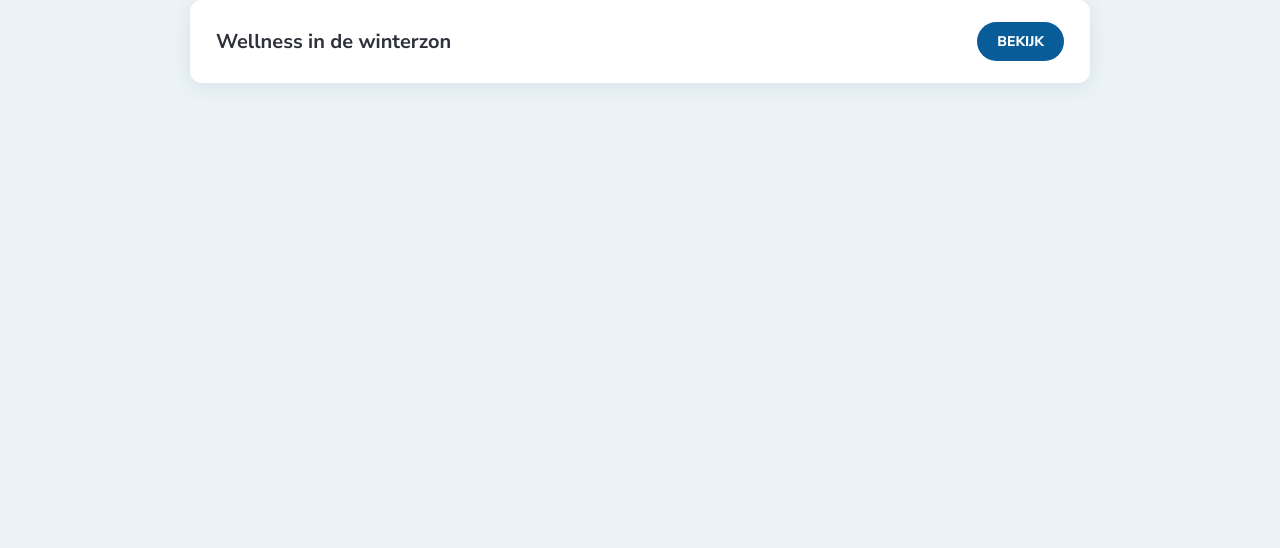
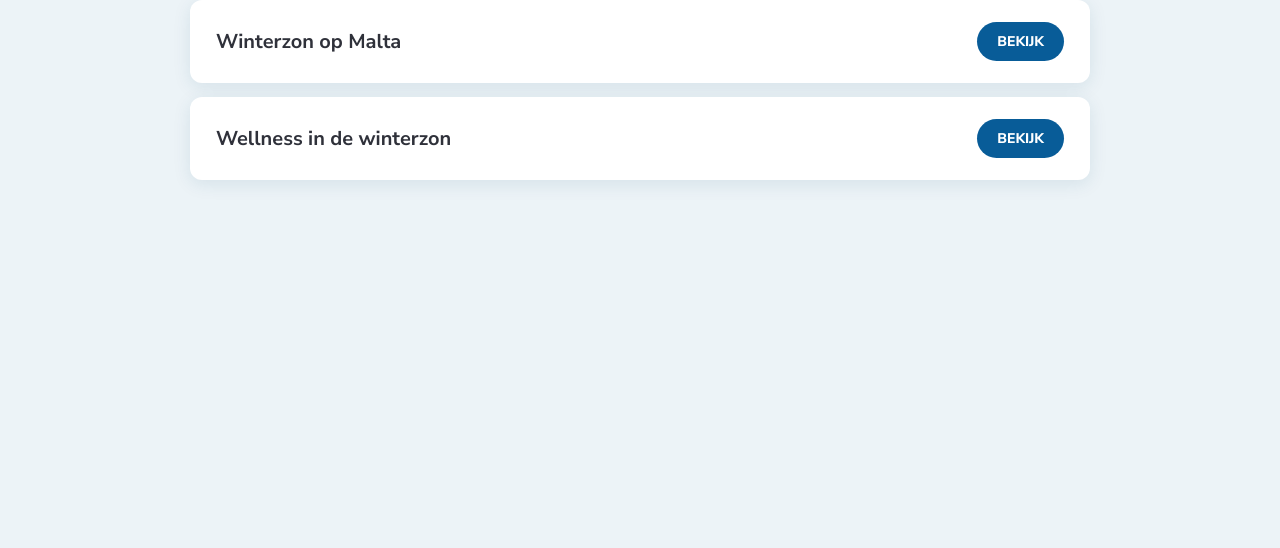
Before and after one commit to lievenlekens/malta, a plain HTML site: page index.html in a window 1280 px wide. Shown: the part 252-800 px from the top of the page. Drawn offline with Linux system fonts and the light colour scheme.

Commit message:
Add files via upload

```diff
--- a/index.html
+++ b/index.html
@@ -23,6 +23,7 @@ a.card span{background:#085C98;color:#fff;border-radius:999px;padding:10px 20px;
 <header><img src="wellness/img/visitmalta-logo.png" alt="Visit Malta"></header>
 <main>
 <h1>Campagnepagina's</h1>
+<a class="card" href="winterzon/"><strong>Winterzon op Malta</strong><span>Bekijk</span></a>
 <a class="card" href="wellness/"><strong>Wellness in de winterzon</strong><span>Bekijk</span></a>
 </main>
 </body>
```
